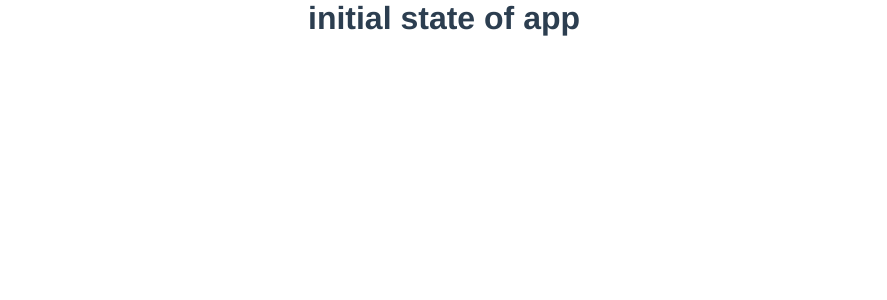
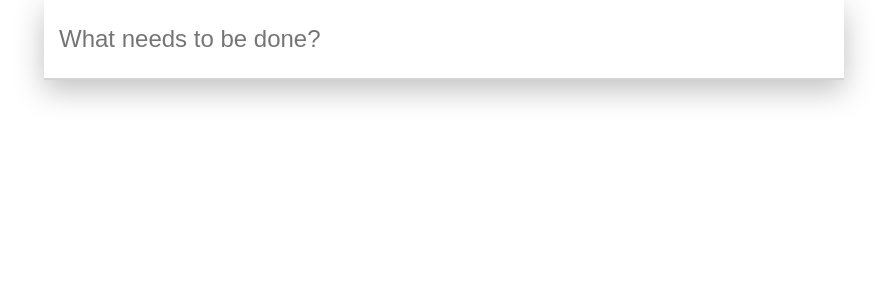
Before and after one commit to zil130/task-manager, a Vue app: page / in a window 1280 px wide. Shown: the top 300 px of the page, without its empty margins (196-1083 px from the left). Built offline with nearby package versions, Linux system fonts and the light colour scheme.

Commit message:
feat: task adding is implemented

```diff
--- a/src/App.vue
+++ b/src/App.vue
@@ -1,9 +1,49 @@
 <template>
-  <h1>initial state of app</h1>
+  <div class="tasks">
+    <form @submit="createTask" class="add-form">
+      <label for="add-input">
+        <input
+          v-bind:value="task"
+          @input="task = $event.target.value"
+          class="add-input"
+          type="text"
+          placeholder="What needs to be done?"
+          id="add-input"
+        >
+      </label>
+    </form>
+    <div class="task" v-for="task in tasks" :key="task.id">
+      <label class="task-label" :for=task.id>
+        <input class="task-checkbox" type="checkbox" :id=task.id />
+        <span>{{ task.task }}</span>
+      </label>
+    </div>
+  </div>
 </template>
 
 <script>
-
+export default {
+  data() {
+    return {
+      tasks: [],
+      task: '',
+    };
+  },
+  methods: {
+    createTask(event) {
+      event.preventDefault();
+      const newTask = {
+        id: Date.now(),
+        task: this.task,
+        isCompleted: false,
+      };
+      if (this.task) {
+        this.tasks.push(newTask);
+        this.task = '';
+      }
+    },
+  },
+};
 </script>
 
 <style>
@@ -14,10 +54,83 @@
 }
 
 #app {
+  display: flex;
+  flex-direction: column;
+  align-items: center;
+  margin: 0px auto;
+  max-width: 800px;
+  box-shadow: rgba(0, 0, 0, 0.25) 0px 10px 30px;
   font-family: Avenir, Helvetica, Arial, sans-serif;
   -webkit-font-smoothing: antialiased;
   -moz-osx-font-smoothing: grayscale;
   text-align: center;
   color: #2c3e50;
 }
+
+.tasks {
+  width: 100%;
+  background: rgb(255, 255, 255);
+}
+
+.add-form {
+  width: 100%;
+}
+
+.add-input {
+  padding: 25px 15px;
+  width: 100%;
+  font-size: 24px;
+  outline: none;
+  border-top: none;
+  border-right: none;
+  border-left: none;
+  border-image: initial;
+  border-bottom: 2px solid lightgrey;
+}
+
+.task {
+  padding: 15px;
+  display: flex;
+  align-items: center;
+  min-height: 50px;
+  border-bottom: 1px solid lightgrey;
+  font-size: 24px;
+}
+
+.task-checkbox {
+  position: absolute;
+  z-index: -1;
+  opacity: 0;
+}
+
+.task-checkbox + span {
+  display: inline-flex;
+  align-items: center;
+  user-select: none;
+}
+
+.task-checkbox + span::before {
+  content: "";
+  display: inline-block;
+  margin-right: 0.5em;
+  width: 1.1em;
+  height: 1.1em;
+  flex-shrink: 0;
+  flex-grow: 0;
+  border: 1px solid lightgrey;
+  border-radius: 50%;
+  background-repeat: no-repeat;
+  background-position: center center;
+}
+
+.task-checkbox:checked + span {
+  text-decoration: line-through;
+  color: grey;
+}
+
+.task-checkbox:checked + span::before {
+  border: 1px solid green;
+  background-image: url('./icons/check.svg');
+  background-size: 80%;
+}
 </style>
```
Also changed, not shown: src/icons/check.svg (added).
